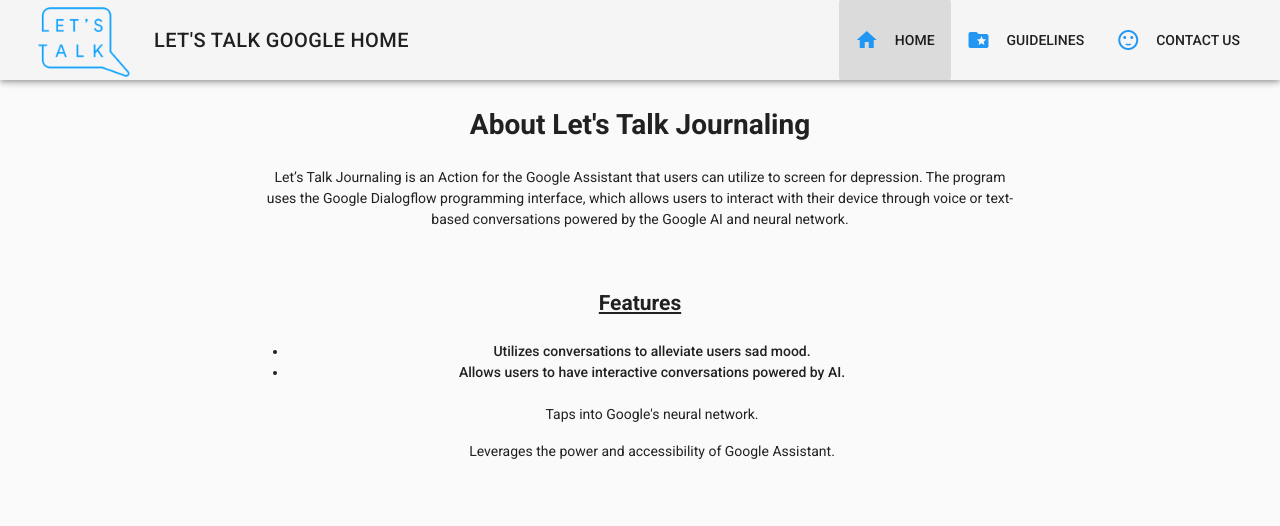
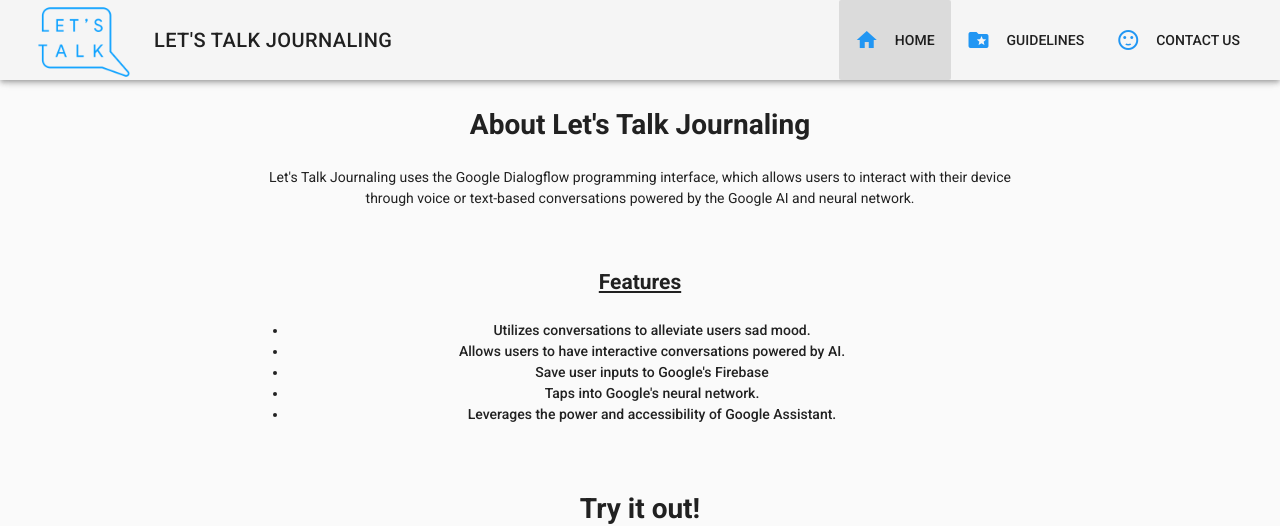
Before and after one commit to dlvcsulb/CSULB-Design-491-Let-s-Talk, a Vue app in the folder html-production/vuetifyapp/: page / in a window 1280 px wide. Shown: the top 526 px of the page. Built offline with nearby package versions, Linux system fonts and the light colour scheme.

Commit message:
Update User/Developer Guidelines

```diff
--- a/html-production/vuetifyapp/src/App.vue
+++ b/html-production/vuetifyapp/src/App.vue
@@ -31,7 +31,7 @@
   export default {
     data () {
       return {
-        appTitle: "LET'S TALK GOOGLE HOME",
+        appTitle: "LET'S TALK JOURNALING",
         sidebar: false,
         menuItems: [
           {
--- a/html-production/vuetifyapp/src/components/DeveloperGuidelines.vue
+++ b/html-production/vuetifyapp/src/components/DeveloperGuidelines.vue
@@ -24,7 +24,7 @@
         <A NAME="Install"></A>
         <strong><li>Installation</li></strong>
         <p>
-            To use Let's Talk Journaling, users do not have to install any dedicated applications. However, they will need to link the Action to their Google Assistant. They may invoke the action by explicitedly calling the action name such as "Ok Google, talk to <strong>Let's Talk Journaling</strong> to <strong>start the conversation</strong>".
+            To use Let's Talk Journaling, users do not have to install any dedicated applications. However, they will need to link the Action to their Google Assistant. They may invoke the action by explicitedly calling the action name such as "Ok Google, talk to <strong>Let's Talk Journaling</strong>" to start the conversation.
         </p>
 
         <a href="#Top">Back to top</a>
--- a/html-production/vuetifyapp/src/components/Homepage.vue
+++ b/html-production/vuetifyapp/src/components/Homepage.vue
@@ -4,8 +4,7 @@
       <v-flex>
         <h1 align="center">About Let's Talk Journaling</h1>
           <p>
-            <br>Let’s Talk Journaling is an Action for the Google Assistant that users can utilize to screen for depression.
-            The program uses the Google Dialogflow programming interface, which allows users to interact with their device through voice or
+            <br>Let's Talk Journaling uses the Google Dialogflow programming interface, which allows users to interact with their device through voice or
             text-based conversations powered by the Google AI and neural network.
             <br><br><br>
           </p>
@@ -18,12 +17,15 @@
         <li>
           Allows users to have interactive conversations powered by AI.
         </li>
-          <p><br>
-            Taps into Google's neural network.
-          </p>
-          <p>
-            Leverages the power and accessibility of Google Assistant.
-          </p>
+        <li>
+          Save user inputs to Google's Firebase
+        </li>
+        <li>
+          Taps into Google's neural network.
+        </li>
+        <li>
+          Leverages the power and accessibility of Google Assistant.
+        </li>
         </ul>
         <br><br><br>
 
```
Also changed, not shown: 1 other file (tests, documents, lock files or other folders).
